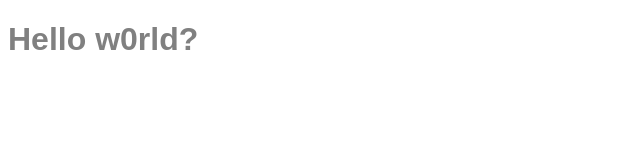
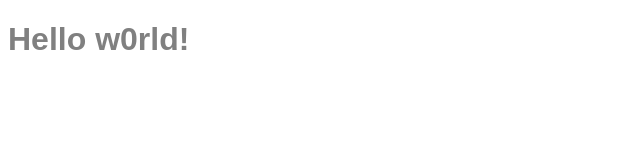
Before and after one commit to mmierzwa/js-dev-env, a website built with webpack: page src/index.html in a window 1280 px wide. Shown: the full height of the page, 0-640 px from the left. Built offline with nearby package versions, Linux system fonts and the light colour scheme.

Commit message:
Fixed failing test

```diff
--- a/src/index.html
+++ b/src/index.html
@@ -4,7 +4,7 @@
     <title>Hello!</title>
 </head>
 <body>
-  <h1>Hello w0rld?</h1>
+  <h1>Hello w0rld!</h1>
   <script src="bundle.js"></script>
 </body>
 </html>
```
